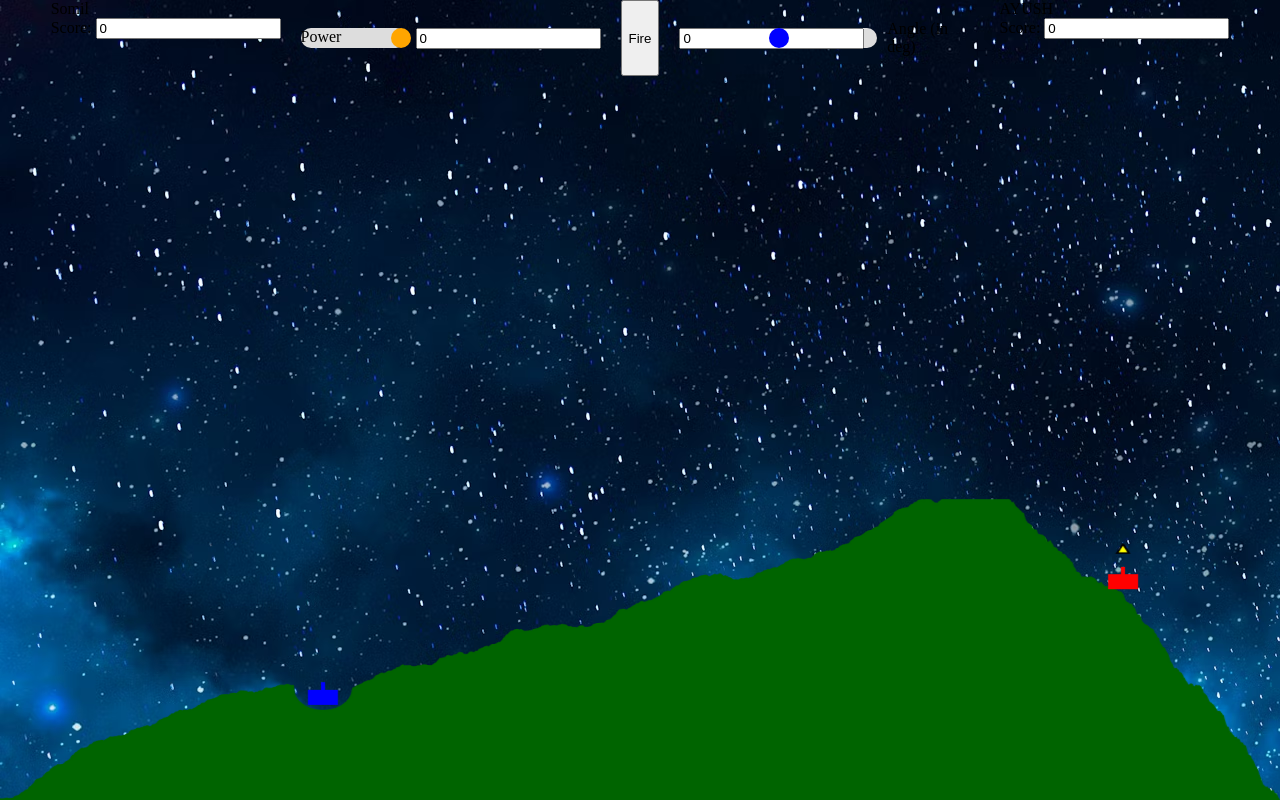
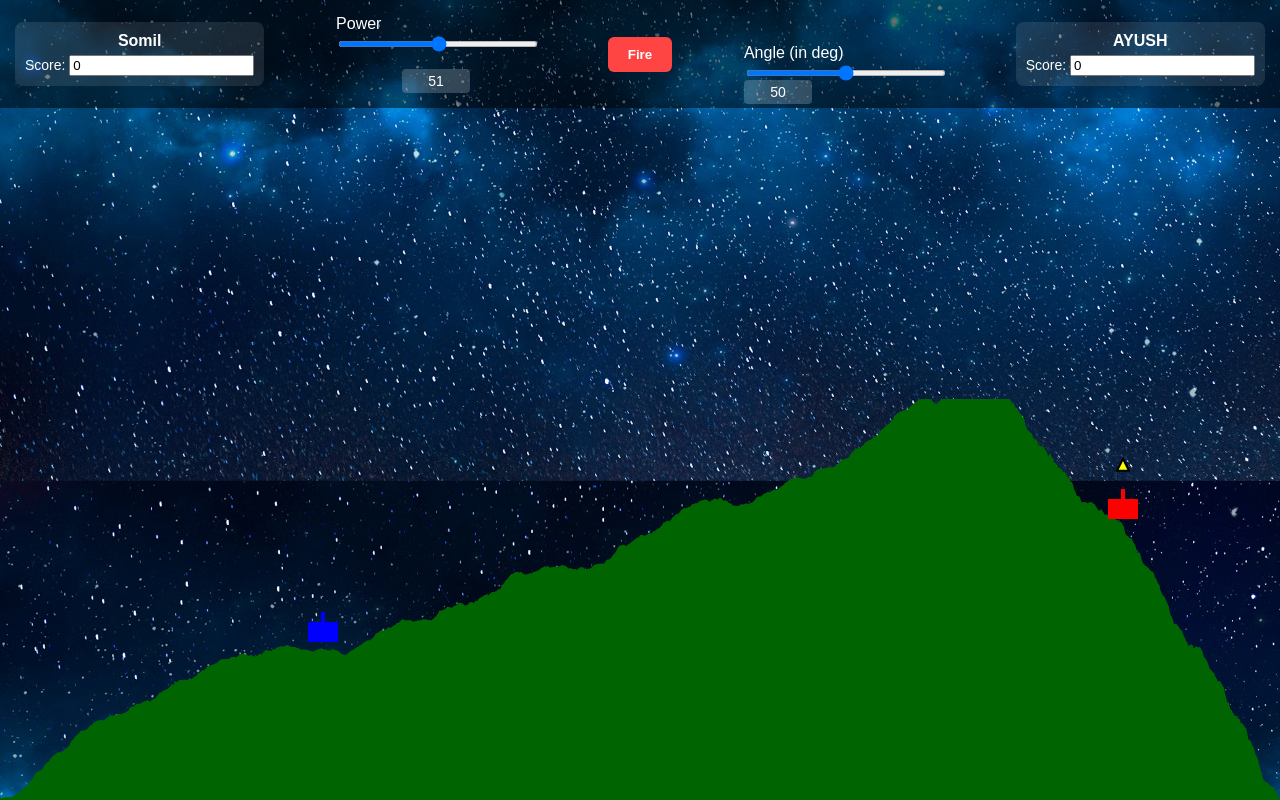
Before and after one commit to ayushsingh212/Pocket-Tanks, a plain HTML site: page html/main.html in a window 1280 px wide. Both pictures are taken after a click on the button "Fire". Drawn offline with Linux system fonts and the light colour scheme.

Commit message:
The overall slider and the fire buttton has been changed in the 2player

```diff
--- a/html/main.html
+++ b/html/main.html
@@ -30,9 +30,9 @@
     <div id="powerContainer">
       <div id="powerBar">
          <label for="powerValue">Power</label>
-        <div id="powerHandle"></div>
+        <input   type="range"  min ="1" max="100" id="powerHandle"></input>
       </div>
-
+       <br>
       <input id="powerValue" value="0" readonly>
     </div>
 
@@ -40,10 +40,10 @@
 
     <div id="angleContainer">
       <div id="angleBar">
-
-        <div id="angleHandle"></div>
+        <label for="angleValue">Angle (in deg)</label>
+        <input id="angleHandle"  type="range"></input>
       <input id="angleValue" value="0" readonly>
-            </div> <label for="angleValue">Angle (in deg)</label>
+            </div>
 
     </div>
 
--- a/scripts/controls.js
+++ b/scripts/controls.js
@@ -1,57 +1,11 @@
-const powerBar = document.getElementById("powerBar");
-const powerHandle = document.getElementById("powerHandle");
+const powerSlider = document.getElementById("powerHandle");
 const powerValue = document.getElementById("powerValue");
 
-let isDraggingPower = false;
-let power = 50;
-
-const angleBar = document.getElementById("angleBar");
-const angleHandle = document.getElementById("angleHandle");
+const angleSlider = document.getElementById("angleHandle");
 const angleValue = document.getElementById("angleValue");
 
-let isDraggingAngle = false;
-let angle = 45;
+powerValue.value = powerSlider.value;
+angleValue.value = angleSlider.value;
 
-powerHandle.addEventListener("mousedown", () => {
-  isDraggingPower = true;
-});
-
-document.addEventListener("mouseup", () => {
-  isDraggingPower = false;
-});
-
-document.addEventListener("mousemove", (e) => {
-  if (!isDraggingPower) return;
-
-  const rect = powerBar.getBoundingClientRect();
-  let x = e.clientX - rect.left;
-
-  x = Math.max(0, Math.min(x, rect.width));
-
-  powerHandle.style.left = `${x - powerHandle.offsetWidth / 2}px`;
-
-  power = Math.round((x / rect.width) * 100);
-  powerValue.value = power;
-});
-
-angleHandle.addEventListener("mousedown", () => {
-  isDraggingAngle = true;
-});
-
-document.addEventListener("mouseup", () => {
-  isDraggingAngle = false;
-});
-
-document.addEventListener("mousemove", (e) => {
-  if (!isDraggingAngle) return;
-
-  const rect = angleBar.getBoundingClientRect();
-  let x = e.clientX - rect.left;
-
-  x = Math.max(0, Math.min(x, rect.width));
-
-  angleHandle.style.left = `${x - angleHandle.offsetWidth / 2}px`;
-
-  angle = Math.round((x / rect.width) * 90);
-  angleValue.value = angle ;
-});
+powerSlider.addEventListener("input", () => powerValue.value = powerSlider.value);
+angleSlider.addEventListener("input", () => angleValue.value = angleSlider.value);
--- a/scripts/script.js
+++ b/scripts/script.js
@@ -201,7 +201,7 @@ function fireTank(tank, angleDeg, power, shooter, onComplete) {
         drawEverything();
 
         context.beginPath();
-        context.arc(pos.x, pos.y, 5, 0, Math.PI * 2);
+        context.arc(pos.x, pos.y, 10, 0, Math.PI * 2);
         context.fillStyle = "black";
         context.fill();
 
--- a/styles/gameover.css
+++ b/styles/gameover.css
@@ -4,6 +4,9 @@ body {
   color: white;
   text-align: center;
   padding-top: 100px;
+  background: url('back.png');
+  background-repeat: no-repeat;
+  background-size: cover;
 }
 h1 {
   font-size: 2.5rem;
--- a/styles/style2.css
+++ b/styles/style2.css
@@ -1,144 +1,202 @@
-body{
+/* Basic body and canvas */
+body {
   margin: 0;
   padding: 0;
+  font-family: Arial, sans-serif;
   background-image: url('1w.jpg');
+  background-size: cover;
+  background-position: center;
+  color: #fff;
 }
-
-
-.gameControlArea{
-  display: flex;
-  justify-content: center;
-}
-
-#angleContainer {
-  width: 300px;
-  display: flex;
-  align-items: center;
-  gap: 10px;
-  margin: 20px;
-}
-
-#angleBar {
-  width: 200px;
-  height: 20px;
-  background-color: #ddd;
-  position: relative;
-  border-radius: 10px;
-}
-
-#angleHandle {
-  width: 20px;
-  height: 20px;
-  background-color: blue;
-  position: absolute;
-  top: 0;
-  left: 90px;
-  border-radius: 50%;
-  cursor: pointer;
-}
-#powerContainer {
-  width: 300px;
-  display: flex;
-  align-items: center;
-  gap: 10px;
-  margin: 20px;
-}
-
-#powerBar {
-  width: 200px;
-  height: 20px;
-  background-color: #ddd;
-  position: relative;
-  border-radius: 10px;
-}
-
-#powerHandle {
-  width: 20px;
-  height: 20px;
-  background-color: orange;
-  position: absolute;
-  top: 0;
-  left: 90px;
-  border-radius: 50%;
-  cursor: pointer;
-}
-
-
-
 
 #canvas {
   position: fixed;
   bottom: 0;
   left: 0;
   width: 100%;
-  height: 75vh;
+  height: 100vh;
+  background: transparent;
+  z-index: 0;
 }
 
-#hud {
+/* Game control area */
+.gameControlArea {
+  position: relative;
+  z-index: 1;
   display: flex;
   justify-content: space-between;
-  gap: 15px;
-  max-width: 900px;
-  margin-left: 20vw;
-  margin-top: 30px;
-  font-family: Arial;
+  align-items: center;
+  padding: 15px;
+  gap: 20px;
+  background: rgba(0, 0, 0, 0.5);
+  flex-wrap: wrap;
 }
 
-.counter {
-  text-align: center;
-  padding: 8px;
+.player1ScoreBoard,
+.player2ScoreBoard {
+  display: flex;
+  flex-direction: column;
+  align-items: center;
+  padding: 10px;
+  background: rgba(255, 255, 255, 0.1);
   border-radius: 8px;
+  min-width: 120px;
 }
 
-.counter h3 {
+.p1Name,
+.p2Name {
+  font-size: 16px;
+  font-weight: bold;
+  margin-bottom: 5px;
+}
+
+.score1,
+.score2 {
   font-size: 14px;
 }
-.counter .hp {
-  margin-top: 6px;
+
+#powerContainer,
+#angleContainer {
+  display: flex;
+  flex-direction: column;
+  align-items: center;
+  gap: 8px;
+  min-width: 150px;
+}
+
+#powerBar,
+#angleBar {
+  width: 200px;
+  height: 20px;
+}
+
+#powerHandle,
+#angleHandle {
+  width: 100%;
+  cursor: pointer;
+  background: #ddd;
+  height: 6px;
+  border-radius: 5px;
+  outline: none;
+}
+
+#powerHandle::-webkit-slider-thumb {
+  -webkit-appearance: none;
+  width: 20px;
+  height: 20px;
+  background: orange;
+  border-radius: 50%;
+  cursor: pointer;
+}
+
+#angleHandle::-webkit-slider-thumb {
+  -webkit-appearance: none;
+  width: 20px;
+  height: 20px;
+  background: blue;
+  border-radius: 50%;
+  cursor: pointer;
+}
+
+#powerHandle::-moz-range-thumb {
+  width: 20px;
+  height: 20px;
+  background: orange;
+  border-radius: 50%;
+  cursor: pointer;
+}
+
+#angleHandle::-moz-range-thumb {
+  width: 20px;
+  height: 20px;
+  background: blue;
+  border-radius: 50%;
+  cursor: pointer;
+}
+
+#powerValue,
+#angleValue {
+  width: 60px;
+  text-align: center;
+  font-size: 14px;
+  border: none;
+  border-radius: 4px;
+  padding: 4px;
+  background: rgba(255, 255, 255, 0.2);
+  color: #fff;
+}
+
+.firebtn {
+  padding: 10px 20px;
+  border: none;
+  background: #ff4444;
+  color: #fff;
   font-weight: bold;
-  font-size: 18px;
+  border-radius: 6px;
+  cursor: pointer;
 }
+
+.firebtn:hover {
+  background: #cc0000;
+}
+
 .popup {
   position: fixed;
   top: 0;
   left: 0;
   width: 100%;
   height: 100%;
-  background: rgba(0,0,0,0.7);
+  background: rgba(0,0,0,0.6);
   display: flex;
+  align-items: center;
   justify-content: center;
-  align-items: center;
-  z-index: 1000;
+  z-index: 10;
 }
 
-.hidden {
+.popup.hidden {
   display: none;
 }
 
 .popup-content {
   background: #fff;
-  color: #333;
-  padding: 30px;
-  border-radius: 12px;
+  color: #000;
+  padding: 20px 30px;
+  border-radius: 10px;
   text-align: center;
-  box-shadow: 0 0 20px rgba(0,0,0,0.4);
-  animation: popIn 0.3s ease;
 }
 
 .popup-content button {
   margin: 10px;
-  padding: 10px 20px;
+  padding: 8px 16px;
   border: none;
-  background: #3498db;
-  color: white;
-  border-radius: 8px;
+  border-radius: 6px;
   cursor: pointer;
-}
-.popup-content button:hover {
-  background: #2980b9;
+  font-weight: bold;
 }
 
-@keyframes popIn {
-  from { transform: scale(0.5); opacity: 0; }
-  to { transform: scale(1); opacity: 1; }
+#restartBtn {
+  background: #28a745;
+  color: #fff;
 }
+
+#exitBtn {
+  background: #dc3545;
+  color: #fff;
+}
+
+@media (max-width: 768px) {
+  .gameControlArea {
+    flex-direction: column;
+    align-items: center;
+  }
+
+  #powerContainer,
+  #angleContainer {
+    width: 80%;
+  }
+
+  .firebtn {
+    width: 80%;
+    margin-top: 10px;
+  }
+}
```
